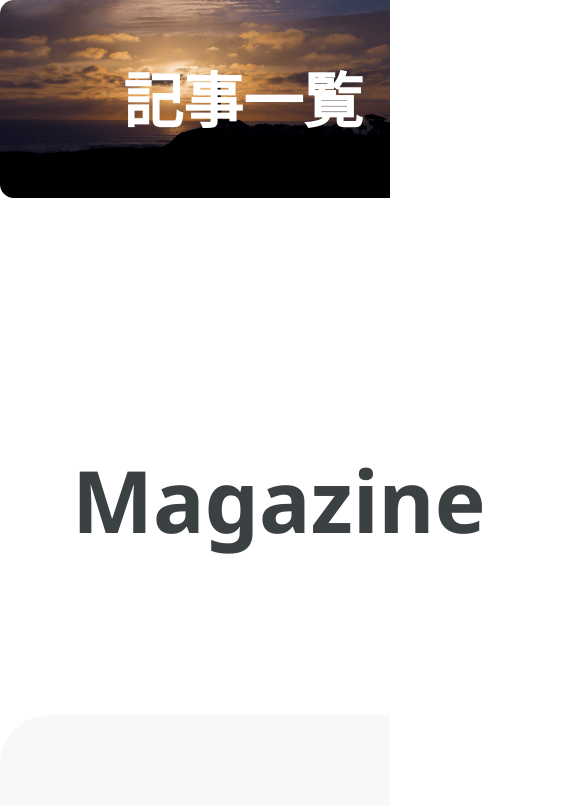
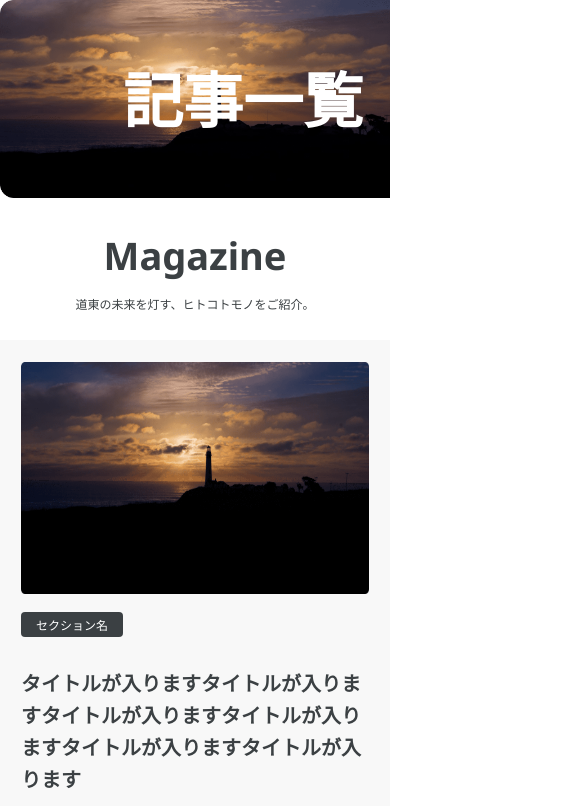
Before and after one commit to ha-ma/tomosu, a Next.js app: page /articles in a window 390 px wide. Shown: the top 806 px of the page, 585 px wide, since content can reach past the window. Built offline with nearby package versions, Linux system fonts and the light colour scheme.

Commit message:
記事一覧SP化

```diff
--- a/styles/articles.module.scss
+++ b/styles/articles.module.scss
@@ -1,5 +1,8 @@
 .articleslist {
   padding: 125px 0 195px;
+  @media (max-width: 700px) {
+    padding: 33px 0 57px;
+  }
   &__heading {
     margin-bottom: 40px;
     padding: 0 72px;
@@ -7,15 +10,34 @@
     display: flex;
     align-items: center;
     justify-content: flex-start;
+    @media (max-width: 700px) {
+      text-align: center;
+      margin-bottom: 29px;
+      padding: 0 21px;
+      display: block;
+    }
     &__en {
       font-size: 86px;
       font-weight: bold;
       font-family: 'Noto Sans', sans-serif;
       margin-right: 101px;
+      @media (max-width: 700px) {
+        font-size: 38px;
+        margin-right: 0;
+      }
+      @media (max-width: 368px) {
+        font-size: 28px;
+      }
+      @media (max-width: 320px) {
+        font-size: 24px;
+      }
     }
     &__desc {
       font-size: 26px;
       padding-top: 20px;
+      @media (max-width: 700px) {
+        font-size: 12px;
+      }
     }
   }
   &__listBlock {
@@ -24,6 +46,11 @@
     border-bottom-left-radius: 50px;
     box-sizing: border-box;
     background-color: #F8F8F8;
+    @media (max-width: 700px) {
+      border-top-left-radius: 0;
+      border-bottom-left-radius: 0;
+      padding: 22px 21px 107px;
+    }
   }
   &__list {
     margin-bottom: 182px;
@@ -31,18 +58,43 @@
     align-items: flex-start;
     justify-content: space-between;
     flex-wrap: wrap;
+    @media (max-width: 700px) {
+      margin-bottom: 107px;
+      display: block;
+    }
   }
   &__item {
     width: 48%;
     margin-bottom: 113px;
+    @media (max-width: 700px) {
+      width: 100%;
+      margin-bottom: 56px;
+    }
     &:nth-last-child(-n+2) {
       margin-bottom: 0;
+      @media (max-width: 700px) {
+        margin-bottom: 56px;
+      }
+    }
+    &:last-child {
+      @media (max-width: 700px) {
+        margin-bottom: 0;
+      }
     }
     &__heading {
       font-size: 32px;
       font-weight: bold;
       line-height: 1.6;
       margin-bottom: 30px;
+      @media (max-width: 700px) {
+        font-size: 20px;
+      }
+      @media (max-width: 368px) {
+        font-size: 18px;
+      }
+      @media (max-width: 320px) {
+        font-size: 16px;
+      }
     }
   }
   &__link {
@@ -53,6 +105,9 @@
   }
   &__img {
     margin-bottom: 44px;
+    @media (max-width: 700px) {
+      margin-bottom: 15px;
+    }
     & > div {
       border-radius: 10px;
       display: block!important;
@@ -74,6 +129,10 @@
       box-sizing: border-box;
       display: inline-block;
       background-color: #3B4043;
+      @media (max-width: 700px) {
+        font-size: 12px;
+        padding: 6px 15px;
+      }
     }
   }
   &__tag {
@@ -81,9 +140,16 @@
     justify-content: flex-start;
     &__item {
       margin-right: 32px;
+      @media (max-width: 700px) {
+        margin-right: 12px;
+      }
     }
     &__link {
+      font-size: 18px;
       display: inline-block;
+      @media (max-width: 700px) {
+        font-size: 14px;
+      }
       &:hover {
         opacity: .6;
       }
```
